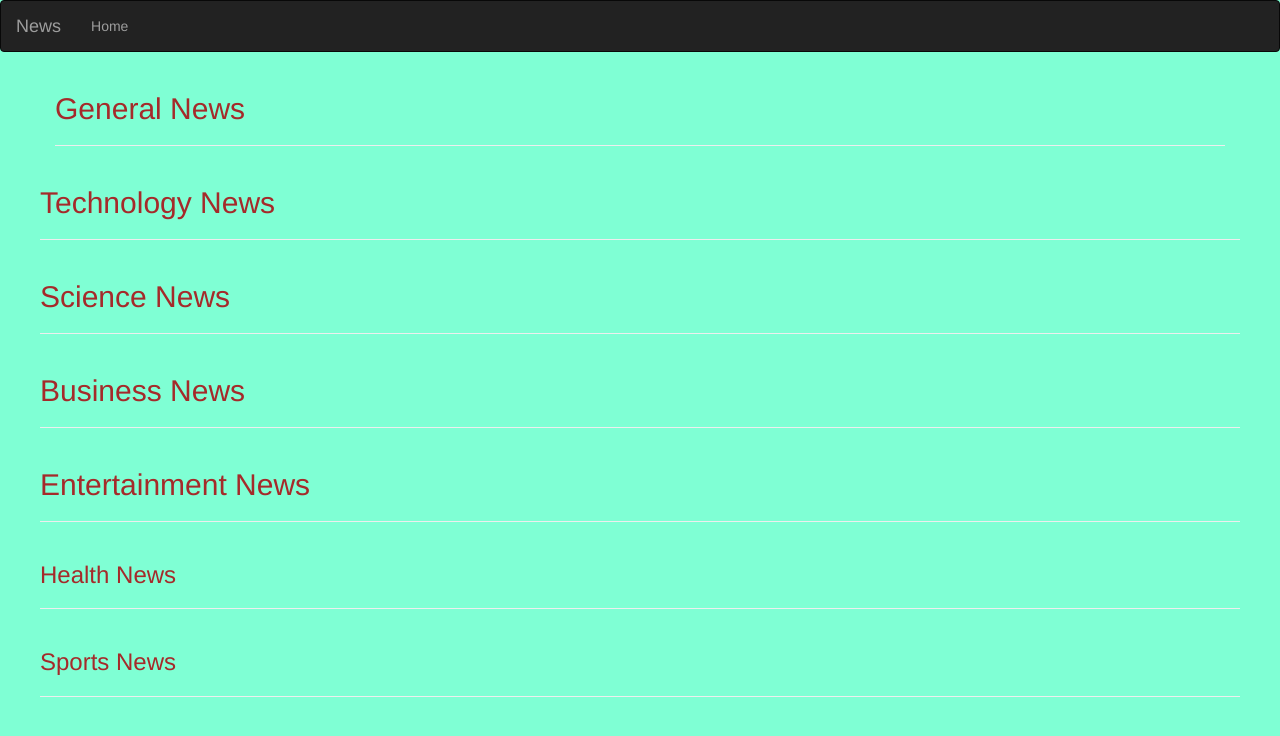
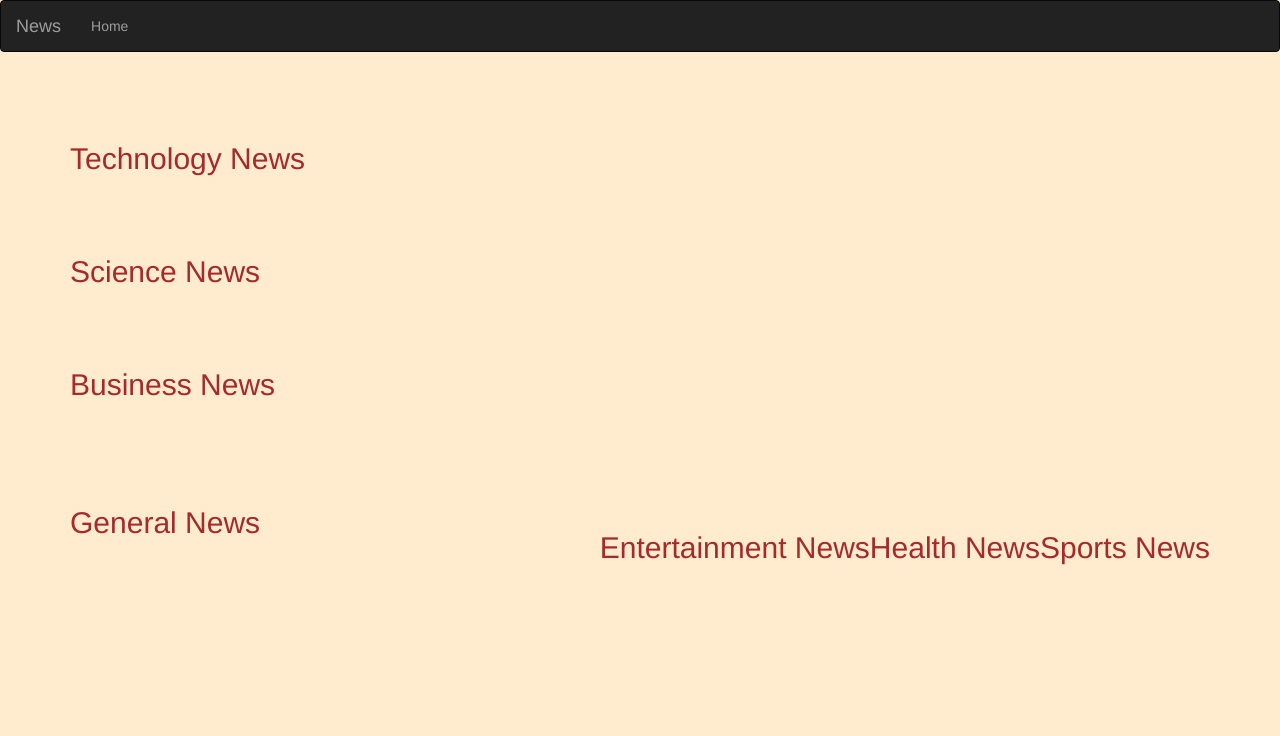
Before and after one commit to sawe-daisy/source-info, a Flask app: template app/templates/index.html in a window 1280 px wide. Shown: the top 736 px of the page. Run offline with Flask 2, Linux system fonts and the light colour scheme; the template is opened without the code that fills it, so the values that code supplies are empty; some libraries are stand-ins or nearby versions.

Commit message:
card display

```diff
--- a/app/main/views.py
+++ b/app/main/views.py
@@ -23,6 +23,5 @@ def articles(id):
     route page for articles and the content availabe
     '''
     article = get_articles(id)
-    title = 'name'
 
     return render_template('articles.html', article= article)
--- a/app/static/css/index.css
+++ b/app/static/css/index.css
@@ -1,10 +1,16 @@
 body{
-    background-color: aquamarine;
+    background-color: blanchedalmond;
 }
 h2{
     color: brown;
+    text-align: center;
     align-items: center;
+    align-content: center;
 }
-h3{
-    color: brown;
+.news{
+    display: flex;
+    flex-wrap: wrap;
+    flex-direction: row;
+    justify-content: center;
+    margin-top: 50px;
 }
--- a/app/templates/index.html
+++ b/app/templates/index.html
@@ -6,37 +6,38 @@
 {% import 'macros.html' as macro %}
 {% block content %}
 <div class="container">
-    <div class="row mt-5">
-        <h2>General News</h2>
-        <hr>
-        {{macro.displayInfo(general)}}
-    <div class="row mt-5">
+    <div class="news">
         <h2>Technology News</h2>
         <hr>
         {{macro.displayInfo(technology)}}
     </div>
-    <div class="row mt-5">
+    <div class="news">
         <h2>Science News</h2>
         <hr>
         {{macro.displayInfo(science)}}
     </div>
-    <div class="row mt-5">
+    <div class="news">
         <h2>Business News</h2>
         <hr>
         {{macro.displayInfo(business_news)}}
     </div>
-    <div class="row mt-5">
+    <div class="news">
+        <h2>General News</h2>
+        <hr>
+        {{macro.displayInfo(general)}}
+
+    <div class="news">
         <h2>Entertainment News</h2>
         <hr>
         {{macro.displayInfo(entertainment)}}
     </div>
-    <div class="row mt-5">
-        <h3>Health News</h3>
+    <div class="news">
+        <h2>Health News</h2>
         <hr>
         {{macro.displayInfo(health)}}
     </div>
-    <div class="row mt-5">
-        <h3>Sports News</h3>
+    <div class="news">
+        <h2>Sports News</h2>
         <hr>
         {{macro.displayInfo(sports)}}
     </div>
--- a/app/templates/macros.html
+++ b/app/templates/macros.html
@@ -1,6 +1,6 @@
 {% macro displayInfo(category) %}
 {% for item in category %}
-    <div class="col-md-3 mt-5 ml-5">
+    <div class="col-md-3 mt-5">
         <div class="card" style="width: 30rem; margin: 5px; margin-right: 10px; ">
             <div class="card-body">
               <h3 class="card-title">{{item.id}}</h3>
```
